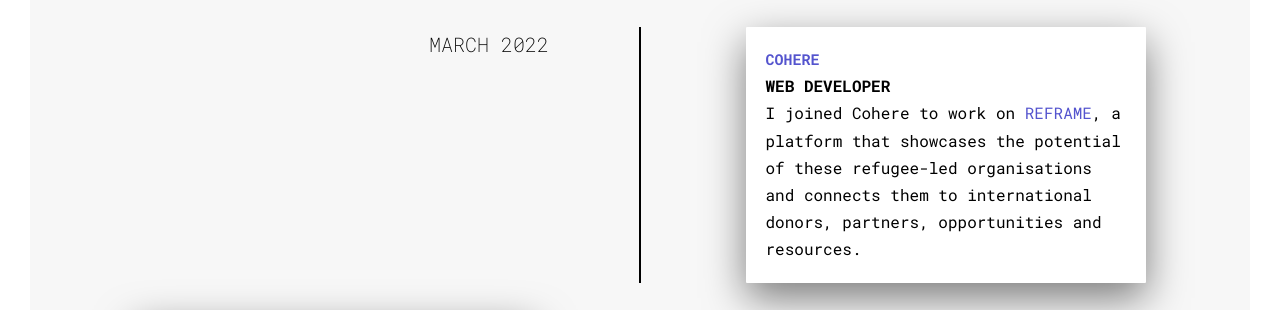
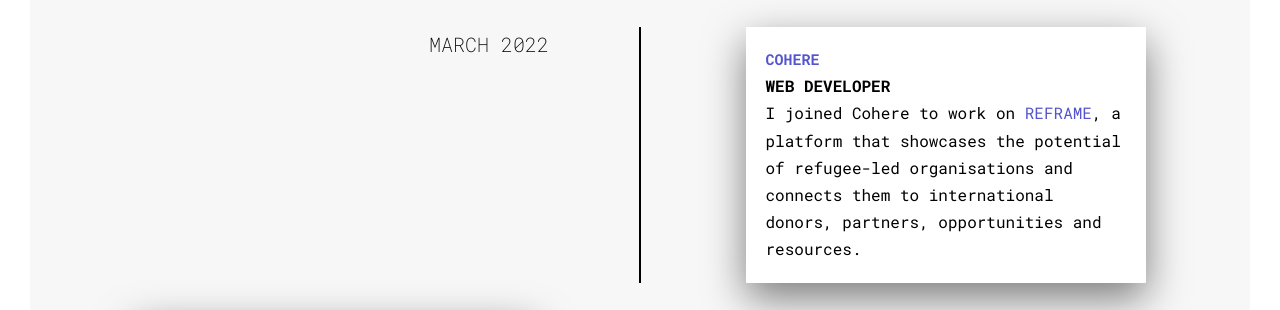
Before and after one commit to sianwa11/Portfolio., a website: page index.html in a window 1280 px wide. Shown: the part 2285-2595 px from the top of the page. Drawn offline with nearby package versions, Linux system fonts and the light colour scheme.

Commit message:
Update index.html

```diff
--- a/index.html
+++ b/index.html
@@ -267,7 +267,7 @@
               <h3 class="heading-tertiary">Web Developer</h3>
               <p class="paragraph">
                 I joined Cohere to work on <a href="https://www.reframe.network/" class="basiclink" target="_blank">Reframe</a>,
-                a platform that showcases the potential of these refugee-led organisations and connects them to international donors,
+                a platform that showcases the potential of refugee-led organisations and connects them to international donors,
                 partners, opportunities and resources.
               </p>
             </div>
```
